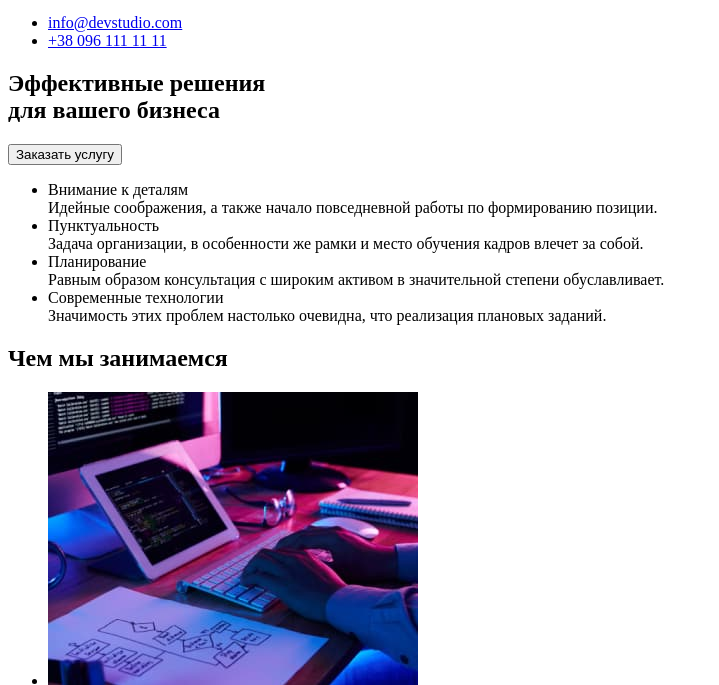
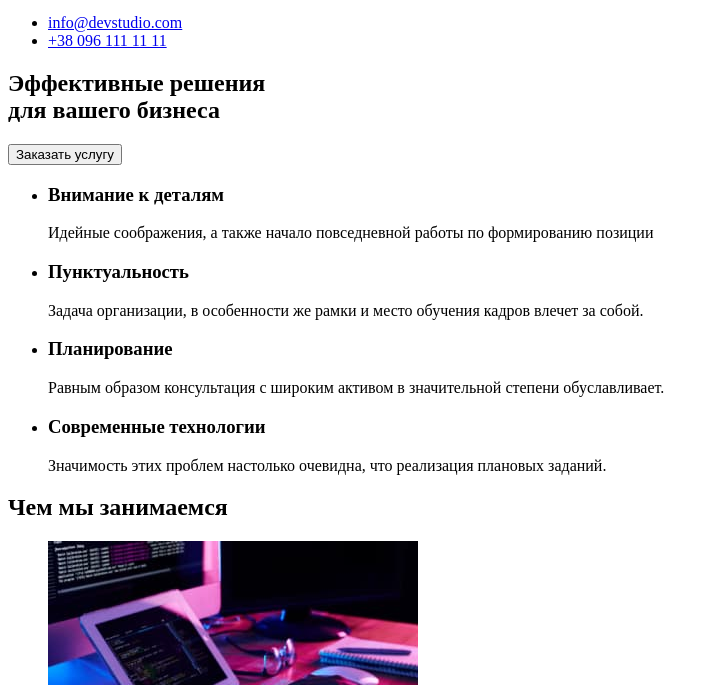
Before and after one commit to VladyslavaKyrychenko/goit-markup-hw-01, a plain HTML site: page index.html in a window 1280 px wide. Shown: the part 115-800 px from the top of the page, without its empty margins (0-719 px from the left). Drawn offline with Linux system fonts and the light colour scheme.

Commit message:
1. Убраны div 2. В футере добавлены ссылки на телефон и почту. 3. Изменен язык. 4 Заменены теги  в разделе Наши достижения

```diff
--- a/index.html
+++ b/index.html
@@ -1,5 +1,5 @@
 <!DOCTYPE html>
-<html lang="en">
+<html lang="ru">
   <head>
     <meta charset="UTF-8" />
     <meta http-equiv="X-UA-Compatible" content="IE=edge" />
@@ -10,7 +10,7 @@
     <!--Шапка страницы-->
     <header>
       <nav>
-        <a class="logo" href="goole.com"
+        <a class="logo" href="google.com"
           ><img
             src="./images/WebStudio.jpg"
             alt="Логотип"
@@ -36,7 +36,6 @@
     <!--Уникальный контент страницы-->
     <main>
       <!--Банер-->
-      <div>
         <section>
           <h1>
             Эффективные решения <br />
@@ -44,33 +43,25 @@
           </h1>
           <button type="button">Заказать услугу</button>
         </section>
-      </div>
       <section>
         <h2 hidden>Наши достижения</h2>
         <ul>
           <li>
-            <span>Внимание к деталям</span><br /><span
-              >Идейные соображения, а также начало повседневной работы по
-              формированию позиции.</span
-            >
+            <h3>Внимание к деталям</h3>
+               <p>Идейные соображения, а также начало повседневной работы по
+              формированию позиции</p>
           </li>
           <li>
-            <span>Пунктуальность</span><br /><span
-              >Задача организации, в особенности же рамки и место обучения
-              кадров влечет за собой.</span
-            >
+            <h3>Пунктуальность</h3>
+               <p>Задача организации, в особенности же рамки и место обучения кадров влечет за собой.</p>
           </li>
           <li>
-            <span>Планирование</span><br /><span
-              >Равным образом консультация с широким активом в значительной
-              степени обуславливает.</span
-            >
+            <h3>Планирование</h3>
+               <p>Равным образом консультация с широким активом в значительной степени обуславливает.</p>
           </li>
           <li>
-            <span>Современные технологии</span><br /><span
-              >Значимость этих проблем настолько очевидна, что реализация
-              плановых заданий.</span
-            >
+            <h3>Современные технологии</h3>
+               <p>Значимость этих проблем настолько очевидна, что реализация плановых заданий.</p>
           </li>
         </ul>
       </section>
@@ -88,7 +79,6 @@
           </li>
         </ul>
       </section>
-      <div>
         <section>
           <h2>Наша команда</h2>
           <ul>
@@ -126,7 +116,6 @@
             </li>
           </ul>
         </section>
-      </div>
     </main>
 
     <!--Подвал страницы-->
@@ -141,8 +130,8 @@
       <address>
         <ul>
           <li>г. Киев, пр-т Леси Украинки, 26</li>
-          <li>info@example.com</li>
-          <li>+38 099 111 11 11</li>
+          <li><a href="mailto:info@devstudio.com">info@devstudio.com</a></li>
+          <li><a href="tel:+380961111111">+38 096 111 11 11</a></li>
         </ul>
       </address>
     </footer>
```
